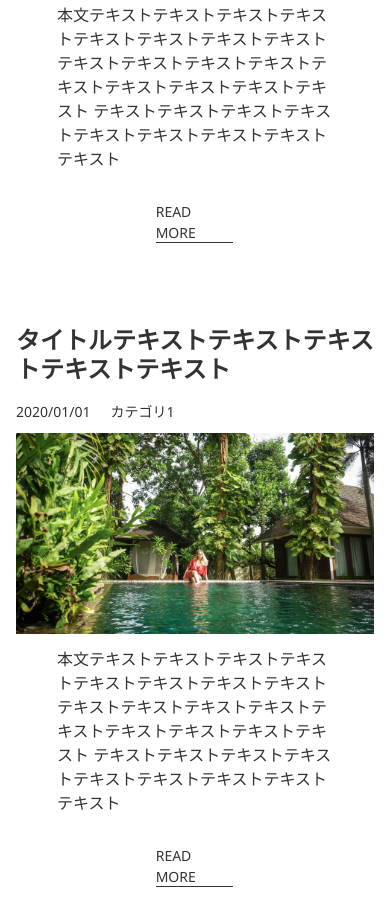
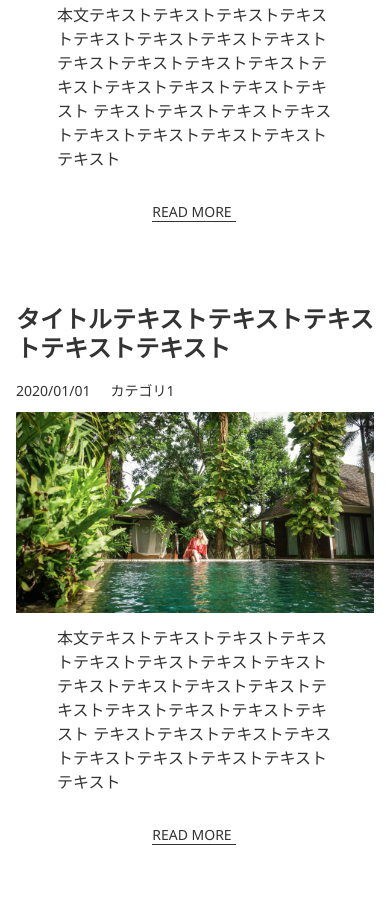
Before and after one commit to michiya-59/corporate_2, a plain HTML site: page index.html in a window 390 px wide. Shown: the part 1489-2404 px from the top of the page. Drawn offline with nearby package versions, Linux system fonts and the light colour scheme.

Commit message:
スタイルの微調整

```diff
--- a/media.css
+++ b/media.css
@@ -67,7 +67,7 @@
   }
 
   .text_link a{
-    width: 28.5%;
+    width: 31%;
   }
 
   #container aside{
```
